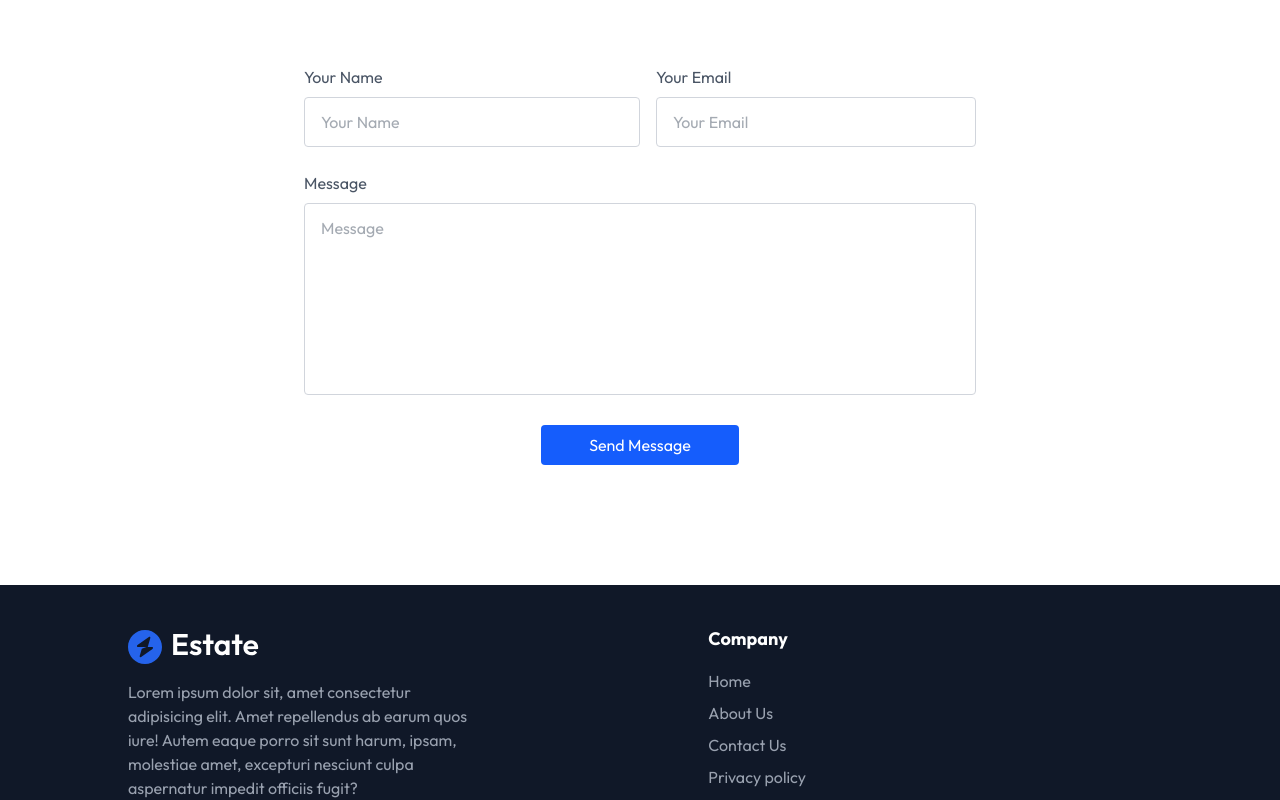
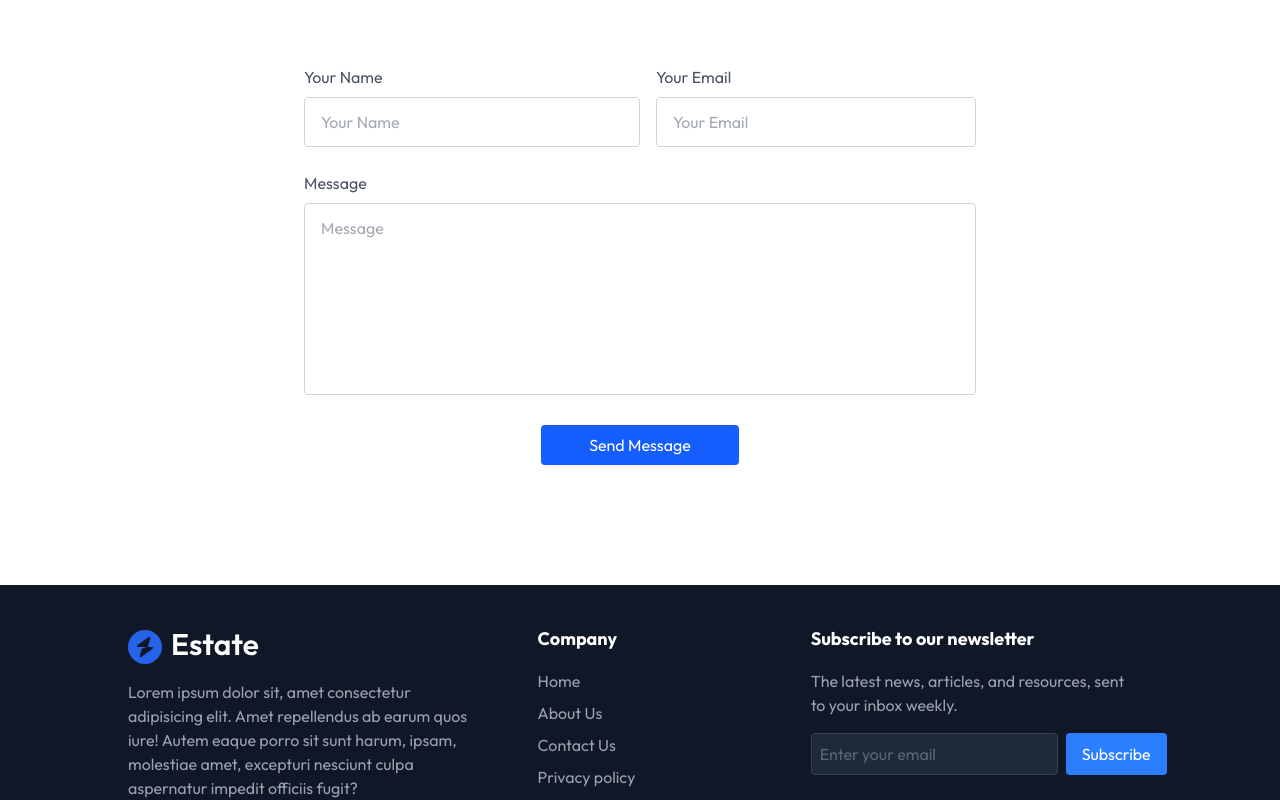
Before and after one commit to yazy7991/Havenly, a React (Vite) app: page / in a window 1280 px wide. Shown: the part 3713-4513 px from the top of the page. Built offline with nearby package versions, Linux system fonts and the light colour scheme.

Commit message:
Newsletter subscribe button added

```diff
--- a/src/components/Footer.jsx
+++ b/src/components/Footer.jsx
@@ -29,7 +29,27 @@ const Footer = () => {
                     className='hover:text-white'>Privacy policy</a>
                 </ul>
             </div>
-            <div></div>
+            <div className='w-full md:w-1/3'>
+                <h3 className='text-white text-lg font-bold mb-4'>
+                    Subscribe to our newsletter
+                </h3>
+                <p className='text-gray-400 mb-4 max-w-80'>
+                    The latest news, articles, and resources, sent to your inbox weekly.
+                </p>
+                <div className='flex gap-2'>
+                    <input
+                    className='p-2 rounded bg-gray-800 text-gray-400
+                    border border-gray-700 focus:outline-none w-full
+                    md:w-auto'
+                    type='email' placeholder='Enter your email'/>
+                    <button
+                    className='py-2 px-4 rounded bg-blue-500
+                    text-white'>Subscribe</button>
+                </div>
+
+
+
+            </div>
         </div>
         <div></div>
 
```
